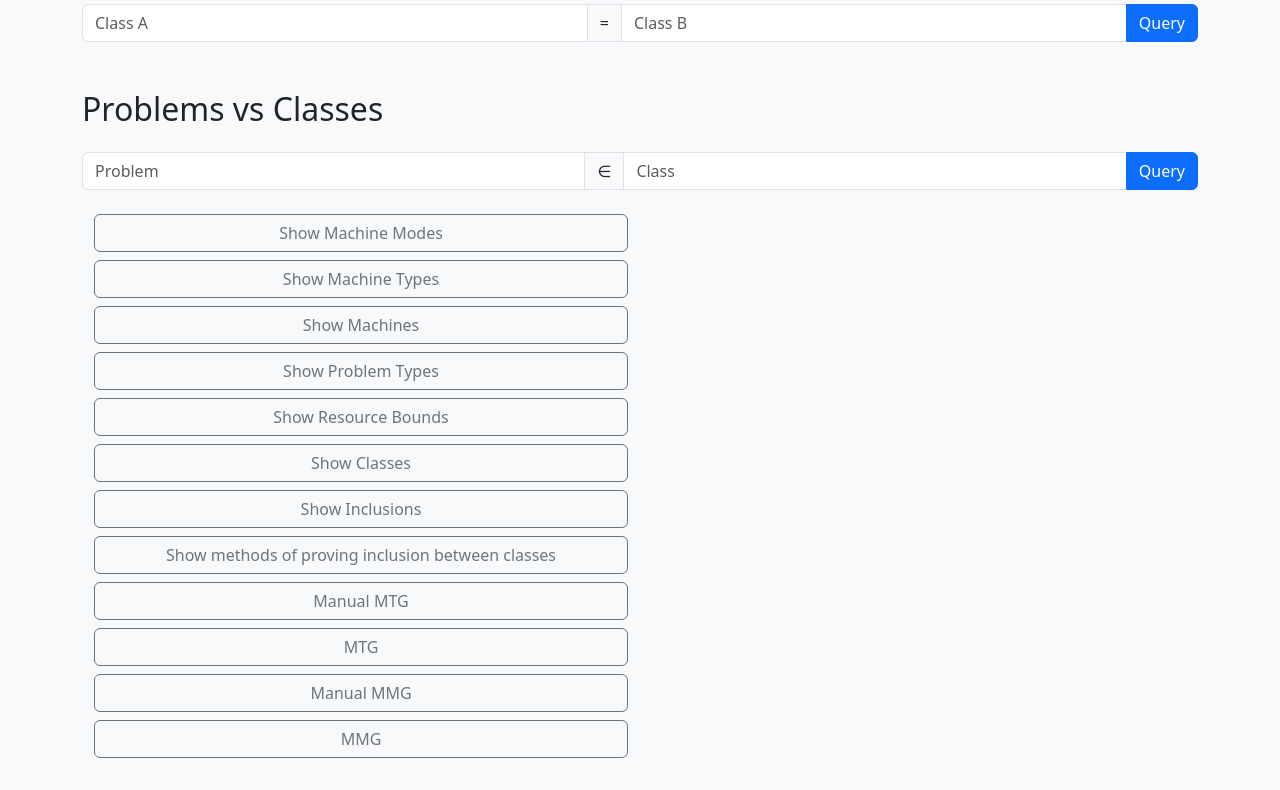
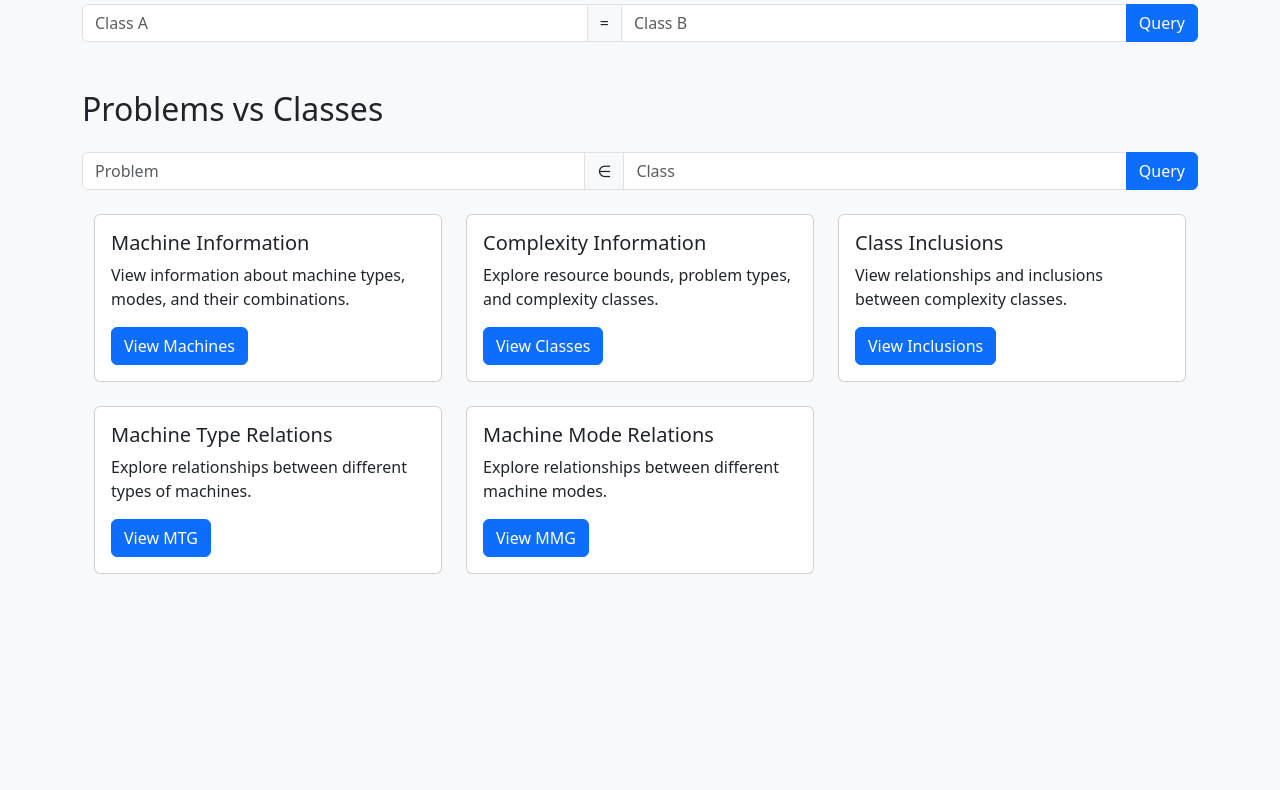
Before and after one commit to turquoise5/ComWeb, a Django app: page / in a window 1280 px wide. Shown: the part 290-1080 px from the top of the page. After the commit the page ends 864 px from the top, so only its background shows below. Run offline with Django 5.2, Linux system fonts and the light colour scheme.

Commit message:
changing the layout of site to display tables on different pages

```diff
--- a/comweb/templates/comweb/home.html
+++ b/comweb/templates/comweb/home.html
@@ -48,84 +48,61 @@
           <button class="btn btn-primary">Query</button>
         </div>
       </li>
-    </ul>
+    </ul>    <!-- Navigation Cards -->
+    <div class="container mt-4">
+      <div class="row row-cols-1 row-cols-md-3 g-4">
+        <!-- Machine Information Card -->
+        <div class="col">
+          <div class="card h-100">
+            <div class="card-body">
+              <h5 class="card-title">Machine Information</h5>
+              <p class="card-text">View information about machine types, modes, and their combinations.</p>
+              <a href="{% url 'machine_info' %}" class="btn btn-primary">View Machines</a>
+            </div>
+          </div>
+        </div>
 
-    <!-- Toggle Button and List -->
-    <div class="container mt-4">
-      <div class="row">
-        <div class="col-md-6">
-          <button class="btn btn-outline-secondary mb-2 w-100" onclick="toggleList('modesList')">Show Machine Modes</button>
-          <button class="btn btn-outline-secondary mb-2 w-100" onclick="toggleList('typesList')">Show Machine Types</button>
-          <button class="btn btn-outline-secondary mb-2 w-100" onclick="toggleList('machinesList')">Show Machines</button>          <button class="btn btn-outline-secondary mb-2 w-100" onclick="toggleList('problemTypesList')">Show Problem Types</button>
-          <button class="btn btn-outline-secondary mb-2 w-100" onclick="toggleList('boundsList')">Show Resource Bounds</button>
-          <button class="btn btn-outline-secondary mb-2 w-100" onclick="toggleList('classesList')">Show Classes</button>
-          <button class="btn btn-outline-secondary mb-2 w-100" onclick="toggleList('inclusionsList')">Show Inclusions</button>
-          <button class="btn btn-outline-secondary mb-2 w-100" onclick="toggleList('methodsList')">Show methods of proving inclusion between classes</button>
-          <button class="btn btn-outline-secondary mb-2 w-100" onclick="toggleList('manualMTGList')">Manual MTG</button>
-          <button class="btn btn-outline-secondary mb-2 w-100" onclick="toggleList('MTGList')">MTG</button>
-          <button class="btn btn-outline-secondary mb-2 w-100" onclick="toggleList('manualMMGList')">Manual MMG</button>
-          <button class="btn btn-outline-secondary mb-2 w-100" onclick="toggleList('MMGList')">MMG</button>
+        <!-- Complexity Information Card -->
+        <div class="col">
+          <div class="card h-100">
+            <div class="card-body">
+              <h5 class="card-title">Complexity Information</h5>
+              <p class="card-text">Explore resource bounds, problem types, and complexity classes.</p>
+              <a href="{% url 'complexity_info' %}" class="btn btn-primary">View Classes</a>
             </div>
-        <div class="col-md-6">
-          <div id="modesList" class="mb-2" style="display:none;">
-            <h6>Machine Modes</h6>
-            <ul class="list-group" id="modesListContent">
-            </ul>
           </div>
-          <div id="typesList" class="mb-2" style="display:none;">
-            <h6>Machine Types</h6>
-            <ul class="list-group" id="typesListContent">
-            </ul>
         </div>
-          <div id="machinesList" class="mb-2" style="display:none;">
-            <h6>Machines</h6>
-            <ul class="list-group" id="machinesListContent">
-            </ul>
+
+        <!-- Inclusions Card -->
+        <div class="col">
+          <div class="card h-100">
+            <div class="card-body">
+              <h5 class="card-title">Class Inclusions</h5>
+              <p class="card-text">View relationships and inclusions between complexity classes.</p>
+              <a href="{% url 'inclusions' %}" class="btn btn-primary">View Inclusions</a>
             </div>
-          <div id="problemTypesList" class="mb-2" style="display:none;">
-            <h6>Problem Types</h6>
-            <ul class="list-group" id="problemTypesListContent">
-            </ul>
           </div>
-          <div id="boundsList" class="mb-2" style="display:none;">
-            <h6>Resource Bounds</h6>
-            <ul class="list-group" id="boundsListContent">
-            </ul>
         </div>
-          <div id="classesList" class="mb-2" style="display:none;">
-            <h6>Classes</h6>
-            <ul class="list-group" id="classesListContent">
-            </ul>
+
+        <!-- Machine Type Relations Card -->
+        <div class="col">
+          <div class="card h-100">
+            <div class="card-body">
+              <h5 class="card-title">Machine Type Relations</h5>
+              <p class="card-text">Explore relationships between different types of machines.</p>
+              <a href="{% url 'mtg' %}" class="btn btn-primary">View MTG</a>
             </div>
-          <div id="inclusionsList" class="mb-2" style="display:none;">
-            <h6>Inclusions</h6>
-            <ul class="list-group" id="inclusionsListContent">
-            </ul>
           </div>
-          <div id="methodsList" class="mb-2" style="display:none;">
-            <h6>Methods of Proving Inclusion</h6>
-            <ul class="list-group" id="methodsListContent">
-            </ul>
         </div>
-          <div id="manualMTGList" class="mb-2" style="display:none;">
-            <h6>Manual MTG</h6>
-            <ul class="list-group" id="manualMTGListContent">
-            </ul>
+
+        <!-- Machine Mode Relations Card -->
+        <div class="col">
+          <div class="card h-100">
+            <div class="card-body">
+              <h5 class="card-title">Machine Mode Relations</h5>
+              <p class="card-text">Explore relationships between different machine modes.</p>
+              <a href="{% url 'mmg' %}" class="btn btn-primary">View MMG</a>
             </div>
-          <div id="MTGList" class="mb-2" style="display:none;">
-            <h6>MTG</h6>
-            <ul class="list-group" id="MTGListContent">
-            </ul>
-          </div>
-          <div id="manualMMGList" class="mb-2" style="display:none;">
-            <h6>Manual MMG</h6>
-            <ul class="list-group" id="manualMMGListContent">
-            </ul>
-          </div>
-          <div id="MMGList" class="mb-2" style="display:none;">
-            <h6>MMG</h6>
-            <ul class="list-group" id="MMGListContent">
-            </ul>
           </div>
         </div>
       </div>
--- a/comweb/views.py
+++ b/comweb/views.py
@@ -5,98 +5,64 @@ from comweb.models import *
 def home(request):
     return render(request, "comweb/home.html")
 
-def get_list(request):
-    list_type = request.GET.get('type')
-    data = []
-    if list_type == 'modesList':
-        data = [x.NA for x in MachineMode.objects.all()]
-    elif list_type == 'typesList':
-        data = [{
-            "name": x.NA,
-            "AB": x.AB
-        } for x in MachineType.objects.all()
-    ]
-    elif list_type == 'machinesList':
-        data = [{
-            "name": x.NA,
-            "AB": x.AB
-        } for x in Machine.objects.all()]
-    elif list_type == 'problemTypesList':
-        data = [x.NA for x in ProblemType.objects.all()]
-    elif list_type == 'boundsList':
-        data = [x.NA for x in ResourceBound.objects.all()]
-    elif list_type == 'classesList':
-        data = [{
-            "name": x.NA,
-            "AB": x.AB
-        } for x in Class.objects.all()
-    ]
-    elif list_type == 'inclusionsList':
-        data = [
-            {
-                'lower': x.lower.AB if hasattr(x.lower, 'AB') else '',
-                'upper': x.upper.AB if hasattr(x.upper, 'AB') else ''
-            }
-            for x in AutoInclusion.objects.all()
-        ]
-    elif list_type == 'methodsList':
-        data = [
-            {'name': x.NA, 'description': getattr(x, 'description', '')}
-            for x in Method.objects.all()
-        ]
-    elif list_type == 'manualMTGList':
-        data = [
-            {
-                'lower': x.lower.NA if hasattr(x.lower, 'NA') else '',
-                'upper': x.upper.NA if hasattr(x.upper, 'NA') else '',
-                'justification': x.justification
-            }
-            for x in ManualMTG.objects.all()
-        ]
-    elif list_type == 'MTGList':
-        data = [{
-            'lower': mtg.lower.NA,
-            'upper': mtg.upper.NA,
-            'method': mtg.method,
-            'row1': {
-                'lower': mtg.row1.lower.NA if mtg.row1 else None,
-                'upper': mtg.row1.upper.NA if mtg.row1 else None
-            } if mtg.row1 else None,
-            'row2': {
-                'lower': mtg.row2.lower.NA if mtg.row2 else None,
-                'upper': mtg.row2.upper.NA if mtg.row2 else None
-            } if mtg.row2 else None
-        } for mtg in MTG.objects.select_related(
-            'lower', 'upper',
-            'row1__lower', 'row1__upper',
-            'row2__lower', 'row2__upper'
-        )]
-    elif list_type == 'manualMMGList':
-        data = [
-            {
-                'lower': x.lower.NA if hasattr(x.lower, 'NA') else '',
-                'upper': x.upper.NA if hasattr(x.upper, 'NA') else '',
-                'justification': x.justification
-            }
-            for x in ManualMMG.objects.all()
-        ]
-    elif list_type == 'MMGList':
-        data = [{
-            'lower': mmg.lower.NA,
-            'upper': mmg.upper.NA,
-            'method': mmg.method,
-            'row1': {
-                'lower': mmg.row1.lower.NA if mmg.row1 else None,
-                'upper': mmg.row1.upper.NA if mmg.row1 else None
-            } if mmg.row1 else None,
-            'row2': {
-                'lower': mmg.row2.lower.NA if mmg.row2 else None,
-                'upper': mmg.row2.upper.NA if mmg.row2 else None
-            } if mmg.row2 else None
-        } for mmg in MMG.objects.select_related(
-            'lower', 'upper',
-            'row1__lower', 'row1__upper',
-            'row2__lower', 'row2__upper'
-        )]
+def machine_info_view(request):
+    types = MachineType.objects.all()
+    modes = MachineMode.objects.all()
+    machines = Machine.objects.select_related('mode', 'type').all()
+    context = {
+        'types': types,
+        'modes': modes,
+        'machines': machines
+    }
+    return render(request, "comweb/machine_info.html", context)
 
-    return JsonResponse({'data': data})
+def complexity_info_view(request):
+    bounds = ResourceBound.objects.all()
+    problem_types = ProblemType.objects.all()
+    classes = Class.objects.select_related(
+        'problem_type',
+        'machine',
+        'time_bound',
+        'space_bound',
+        'alternations_bound'
+    ).all()
+    context = {
+        'bounds': bounds,
+        'problem_types': problem_types,
+        'classes': classes
+    }
+    return render(request, "comweb/complexity_info.html", context)
+
+def inclusions_view(request):
+    manual_inclusions = ManualInclusion.objects.select_related(
+        'lower',
+        'upper'
+    ).prefetch_related('references').all()
+    auto_inclusions = AutoInclusion.objects.select_related(
+        'lower',
+        'upper',
+        'method'
+    ).all()
+    context = {
+        'manual_inclusions': manual_inclusions,
+        'auto_inclusions': auto_inclusions
+    }
+    return render(request, "comweb/inclusions.html", context)
+
+def mtg_view(request):
+    mtgs = MTG.objects.select_related(
+        'lower', 'upper',
+        'row1__lower', 'row1__upper',
+        'row2__lower', 'row2__upper'
+    ).all()
+    context = {'mtgs': mtgs}
+    return render(request, "comweb/mtg.html", context)
+
+def mmg_view(request):
+    mmgs = MMG.objects.select_related(
+        'lower', 'upper',
+        'row1__lower', 'row1__upper',
+        'row2__lower', 'row2__upper'
+    ).all()
+    context = {'mmgs': mmgs}
+    return render(request, "comweb/mmg.html", context)
--- a/project/urls.py
+++ b/project/urls.py
@@ -16,13 +16,16 @@ Including another URLconf
 """
 from django.contrib import admin
 from django.urls import path
-from comweb.views import *
+from comweb import views
 from django.conf import settings
 from django.conf.urls.static import static
 
 urlpatterns = [
     path('admin/', admin.site.urls),
-    path('', home, name="home"),
-    path('get_list/', get_list, name="get_list"),
+    path('', views.home, name="home"),    path('machine-info/', views.machine_info_view, name='machine_info'),
+    path('complexity-info/', views.complexity_info_view, name='complexity_info'),
+    path('inclusions/', views.inclusions_view, name='inclusions'),
+    path('mtg/', views.mtg_view, name='mtg'),
+    path('mmg/', views.mmg_view, name='mmg'),
 ]
 urlpatterns += static(settings.STATIC_URL, document_root=settings.STATIC_ROOT)
```
Also changed, not shown: comweb/templates/comweb/base.html (added, +41 -0 lines), comweb/templates/comweb/complexity_info.html (added, +92 -0 lines), comweb/templates/comweb/inclusions.html (added, +63 -0 lines), comweb/templates/comweb/machine_info.html (added, +86 -0 lines), comweb/templates/comweb/machines.html (added, +33 -0 lines), comweb/templates/comweb/mmg.html (added, +64 -0 lines), comweb/templates/comweb/mtg.html (added, +64 -0 lines). Lines whose indentation alone changed are shown as unchanged.
